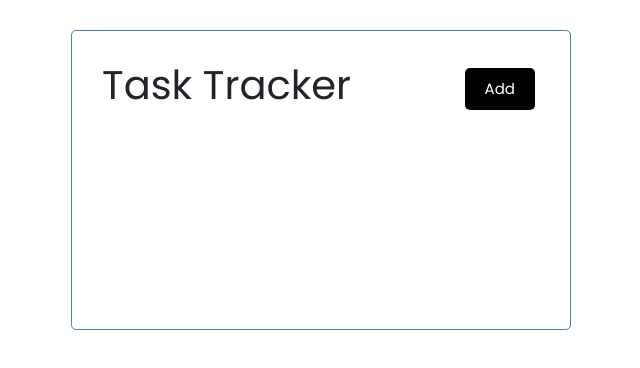
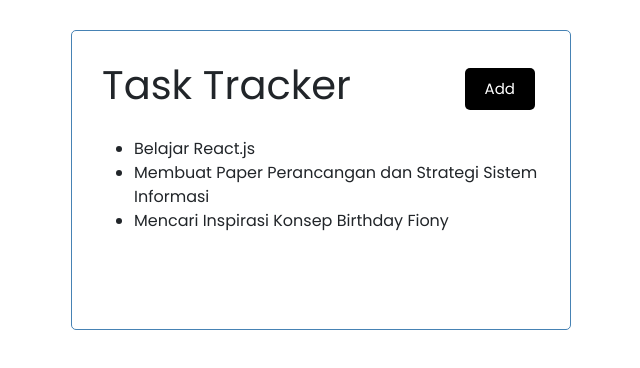
Before and after one commit to maliefrr/react-task-tracker, a React (Create React App) app: page / in a window 1280 px wide. Shown: the top 368 px of the page, without its empty margins (319-959 px from the left). Built offline with nearby package versions, Linux system fonts and the light colour scheme.

Commit message:
create tasks component

```diff
--- a/src/App.js
+++ b/src/App.js
@@ -1,9 +1,32 @@
+import { useState } from "react";
 import Header from "./components/Header";
+import Tasks from "./components/Tasks";
 
 function App() {
+	const [tasks, setTask] = useState([
+		{
+			id: 1,
+			text: "Belajar React.js",
+			day: "15 November 2021",
+			reminder: true,
+		},
+		{
+			id: 2,
+			text: "Membuat Paper Perancangan dan Strategi Sistem Informasi",
+			day: "16 November 2021",
+			reminder: true,
+		},
+		{
+			id: 3,
+			text: "Mencari Inspirasi Konsep Birthday Fiony",
+			day: "17 November 2021",
+			reminder: true,
+		},
+	]);
 	return (
 		<div className="container">
 			<Header />
+			<Tasks tasks={tasks} />
 		</div>
 	);
 }
--- /dev/null
+++ b/src/components/Tasks.js
@@ -0,0 +1,13 @@
+const Tasks = (props) => {
+	return (
+		<>
+			<ul>
+				{props.tasks.map((element) => (
+					<li key={element.id}>{element.text}</li>
+				))}
+			</ul>
+		</>
+	);
+};
+
+export default Tasks;
```
